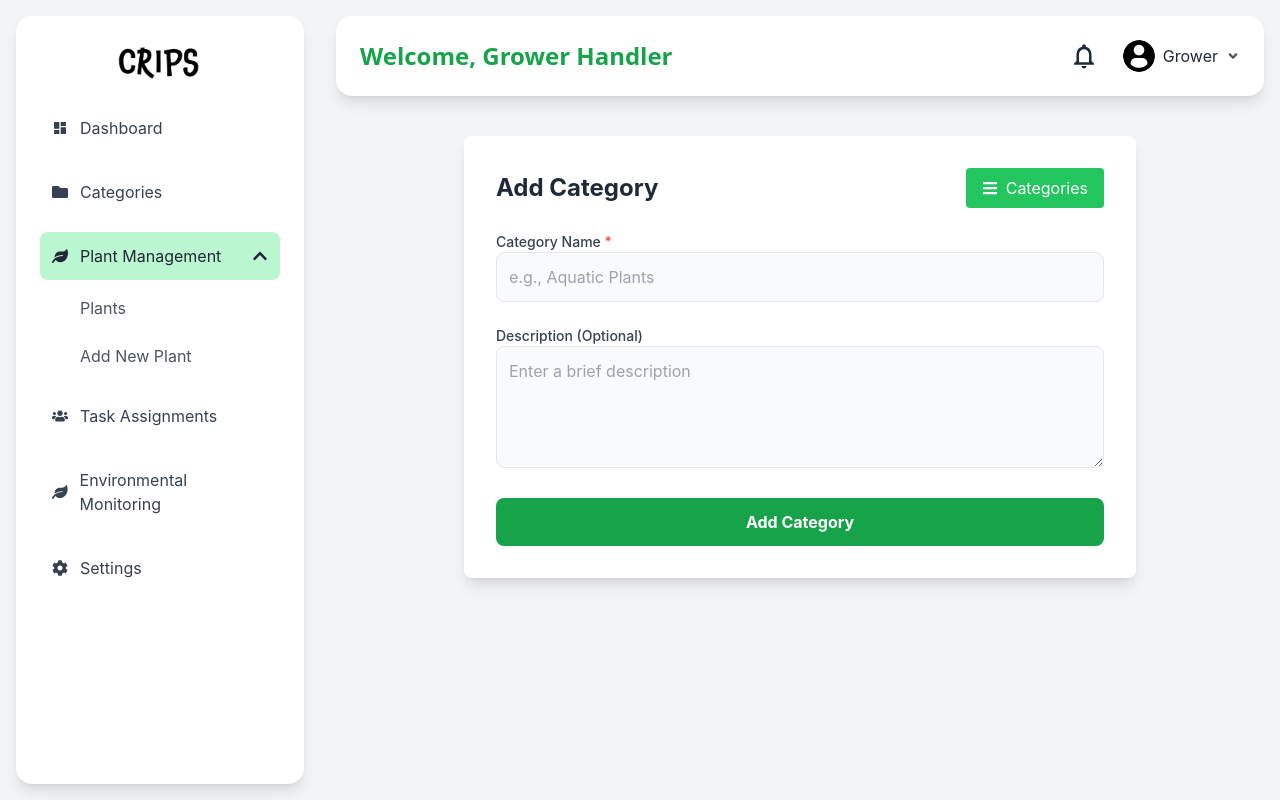
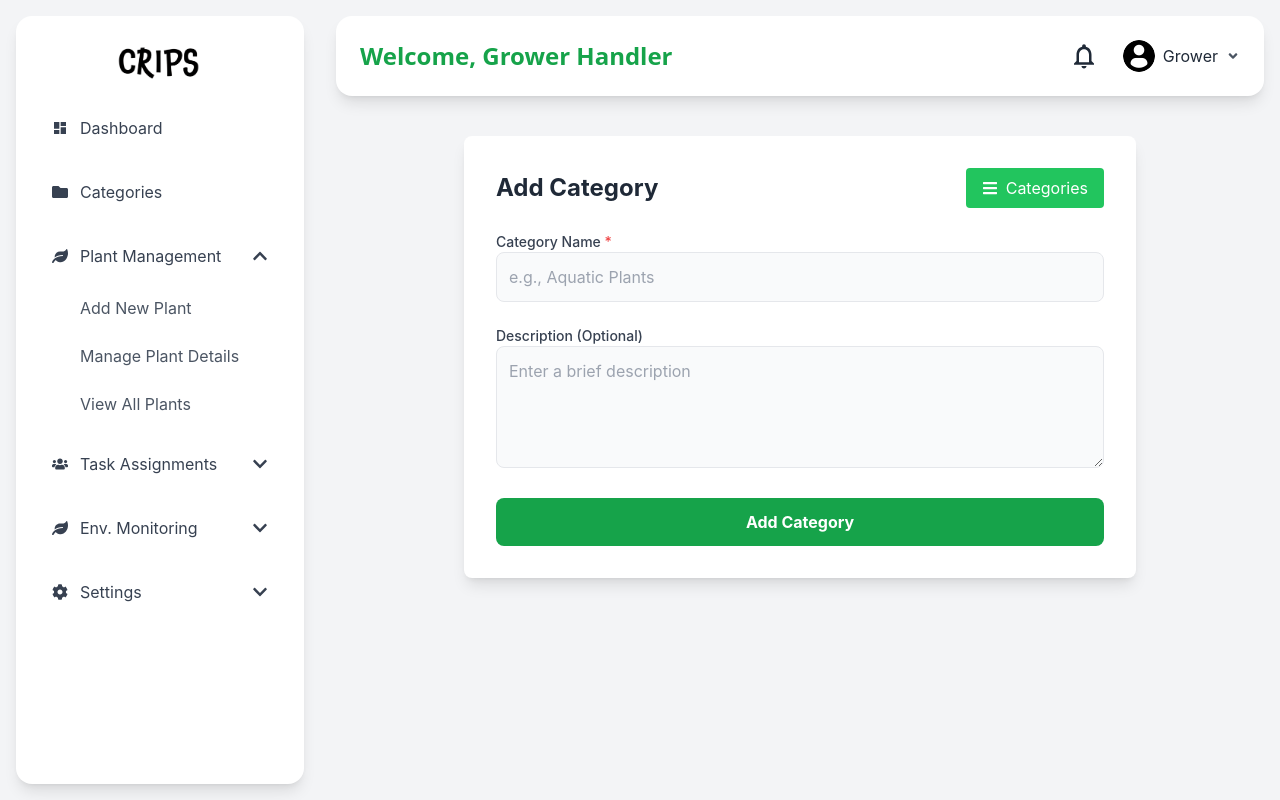
Before and after one commit to Thamidu-Peiris/CRIPS, a React (Create React App) app in the folder frontend/: page /grower-handler/add-category in a window 1280 px wide. Both pictures are taken after a click on the button "Plant Management". Built offline with nearby package versions, Linux system fonts and the light colour scheme.

Commit message:
GH sidebar issue Fixed
GH sidebar issue Fixed

```diff
--- a/frontend/src/components/GHSidebar.js
+++ b/frontend/src/components/GHSidebar.js
@@ -1,41 +1,39 @@
-// CRIPS\frontend\src\components\GHSidebar.js
 import React, { useState, useEffect } from "react";
 import { useLocation, useNavigate } from "react-router-dom";
 import { MdDashboard } from "react-icons/md";
 import { FaLeaf, FaUsers, FaCog, FaChevronDown, FaFolder } from "react-icons/fa";
 
 const GHSidebar = () => {
+  const location = useLocation();
+  const navigate = useNavigate();
+
   const [plantManagementOpen, setPlantManagementOpen] = useState(false);
-  const [selectedItem, setSelectedItem] = useState("/grower-handler-dashboard");
-  const location = useLocation(); // Get current route
-  const navigate = useNavigate(); // For programmatic navigation
+  const [taskMenuOpen, setTaskMenuOpen] = useState(false);
+  const [envMenuOpen, setEnvMenuOpen] = useState(false);
+  const [settingsMenuOpen, setSettingsMenuOpen] = useState(false);
+  const [selectedItem, setSelectedItem] = useState(location.pathname);
 
-  // Sync selectedItem with current route on mount and route change
   useEffect(() => {
     const currentPath = location.pathname;
     setSelectedItem(currentPath);
 
-    // Automatically open Plant Management dropdown if on a related route
-    if (
-      currentPath === "/grower-handler/plants" ||
-      currentPath === "/grower-handler/add-new-plant"
-    ) {
+    if (currentPath.includes("/plantFormPage") || currentPath.includes("/manage-plants") || currentPath.includes("/all-plants")) {
       setPlantManagementOpen(true);
-    } else {
-      setPlantManagementOpen(false);
+    }
+    if (currentPath.includes("/assign-tasks") || currentPath.includes("/manage-tasks")) {
+      setTaskMenuOpen(true);
+    }
+    if (currentPath.includes("/add-environmental-data") || currentPath.includes("/monitor-environment")) {
+      setEnvMenuOpen(true);
+    }
+    if (currentPath.includes("/update-profile") || currentPath.includes("/change-password")) {
+      setSettingsMenuOpen(true);
     }
   }, [location.pathname]);
 
   const handleItemClick = (href) => {
-    if (href === "#plant-management") {
-      // Toggle dropdown without navigating
-      setPlantManagementOpen(!plantManagementOpen);
-      setSelectedItem(href);
-    } else {
-      // Navigate to the route and update selected item
     setSelectedItem(href);
     navigate(href);
-    }
   };
 
   return (
@@ -43,146 +41,183 @@ const GHSidebar = () => {
       <img src="/logo.png" alt="Logo" className="h-16 mx-auto pb-4" />
 
       <ul className="space-y-4">
+        {/* Dashboard */}
         <li>
           <a
             href="/grower-handler-dashboard"
-            onClick={(e) => {
-              e.preventDefault();
-              handleItemClick("/grower-handler-dashboard");
-            }}
-            className={`flex items-center p-3 rounded-lg ${
-              selectedItem === "/grower-handler-dashboard"
-                ? "bg-green-200 text-gray-800"
-                : "text-gray-700 hover:bg-gray-200"
-            }`}
+            onClick={(e) => { e.preventDefault(); handleItemClick("/grower-handler-dashboard"); }}
+            className={`flex items-center p-3 rounded-lg ${selectedItem === "/grower-handler-dashboard" ? "bg-green-200 text-gray-800" : "text-gray-700 hover:bg-gray-200"}`}
           >
             <MdDashboard className="mr-3" /> Dashboard
           </a>
         </li>
 
-        {/* Categories Menu */}
+        {/* Categories */}
         <li>
           <a
             href="/grower-handler/manage-categories"
-            onClick={(e) => {
-              e.preventDefault();
-              handleItemClick("/grower-handler/manage-categories"); // Use actual route
-            }}
-            className={`flex items-center p-3 rounded-lg ${
-              selectedItem === "/grower-handler/manage-categories"
-                ? "bg-green-200 text-gray-800"
-                : "text-gray-700 hover:bg-gray-200"
-            }`}
+            onClick={(e) => { e.preventDefault(); handleItemClick("/grower-handler/manage-categories"); }}
+            className={`flex items-center p-3 rounded-lg ${selectedItem === "/grower-handler/manage-categories" ? "bg-green-200 text-gray-800" : "text-gray-700 hover:bg-gray-200"}`}
           >
             <FaFolder className="mr-3" /> Categories
           </a>
         </li>
 
-        {/* Plant Management with Dropdown */}
+        {/* Plant Management */}
         <li>
           <button
-            onClick={() => handleItemClick("#plant-management")}
+            onClick={() => setPlantManagementOpen(!plantManagementOpen)}
             className={`flex items-center justify-between w-full p-3 rounded-lg ${
-              selectedItem === "#plant-management" ||
-              selectedItem === "/grower-handler/plants" ||
-              selectedItem === "/grower-handler/add-new-plant"
+              ["/dashboards/GrowerHandler/plantFormPage", "/manage-plants", "/all-plants"].includes(selectedItem)
                 ? "bg-green-200 text-gray-800"
                 : "text-gray-700 hover:bg-gray-200"
             }`}
           >
-            <span className="flex items-center">
-              <FaLeaf className="mr-3" /> Plant Management
-            </span>
-            <FaChevronDown
-              className={`transition-transform ${plantManagementOpen ? "rotate-180" : ""}`}
-            />
+            <span className="flex items-center"><FaLeaf className="mr-3" /> Plant Management</span>
+            <FaChevronDown className={`transition-transform ${plantManagementOpen ? "rotate-180" : ""}`} />
           </button>
-
           {plantManagementOpen && (
             <ul className="ml-8 mt-2 space-y-2">
               <li>
                 <a
-                  href="/grower-handler/plants"
-                  onClick={(e) => {
-                    e.preventDefault();
-                    handleItemClick("/grower-handler/plants");
-                  }}
-                  className={`block p-2 rounded-lg ${
-                    selectedItem === "/grower-handler/plants"
-                      ? "bg-green-200 text-gray-800"
-                      : "text-gray-600 hover:text-green-600 hover:bg-gray-100"
-                  }`}
+                  href="/dashboards/GrowerHandler/plantFormPage"
+                  onClick={(e) => { e.preventDefault(); handleItemClick("/dashboards/GrowerHandler/plantFormPage"); }}
+                  className={`block p-2 rounded-lg ${selectedItem === "/dashboards/GrowerHandler/plantFormPage" ? "bg-green-200 text-gray-800" : "text-gray-600 hover:text-green-600 hover:bg-gray-100"}`}
                 >
-                  Plants
+                  Add New Plant
                 </a>
               </li>
               <li>
                 <a
-                  href="/grower-handler/add-new-plant"
-                  onClick={(e) => {
-                    e.preventDefault();
-                    handleItemClick("/grower-handler/add-new-plant");
-                  }}
-                  className={`block p-2 rounded-lg ${
-                    selectedItem === "/grower-handler/add-new-plant"
-                      ? "bg-green-200 text-gray-800"
-                      : "text-gray-600 hover:text-green-600 hover:bg-gray-100"
-                  }`}
+                  href="/manage-plants"
+                  onClick={(e) => { e.preventDefault(); handleItemClick("/manage-plants"); }}
+                  className={`block p-2 rounded-lg ${selectedItem === "/manage-plants" ? "bg-green-200 text-gray-800" : "text-gray-600 hover:text-green-600 hover:bg-gray-100"}`}
                 >
-                  Add New Plant
+                  Manage Plant Details
+                </a>
+              </li>
+              <li>
+                <a
+                  href="/all-plants"
+                  onClick={(e) => { e.preventDefault(); handleItemClick("/all-plants"); }}
+                  className={`block p-2 rounded-lg ${selectedItem === "/all-plants" ? "bg-green-200 text-gray-800" : "text-gray-600 hover:text-green-600 hover:bg-gray-100"}`}
+                >
+                  View All Plants
                 </a>
               </li>
             </ul>
           )}
         </li>
 
+        {/* Task Assignments */}
         <li>
-          <a
-            href="/grower-handler/task-assignments"
-            onClick={(e) => {
-              e.preventDefault();
-              handleItemClick("/grower-handler/task-assignments");
-            }}
-            className={`flex items-center p-3 rounded-lg ${
-              selectedItem === "/grower-handler/task-assignments"
+          <button
+            onClick={() => setTaskMenuOpen(!taskMenuOpen)}
+            className={`flex items-center justify-between w-full p-3 rounded-lg ${
+              ["/dashboards/GrowerHandler/assign-tasks", "/dashboards/GrowerHandler/manage-tasks"].includes(selectedItem)
                 ? "bg-green-200 text-gray-800"
                 : "text-gray-700 hover:bg-gray-200"
             }`}
           >
-            <FaUsers className="mr-3" /> Task Assignments
+            <span className="flex items-center"><FaUsers className="mr-3" /> Task Assignments</span>
+            <FaChevronDown className={`transition-transform ${taskMenuOpen ? "rotate-180" : ""}`} />
+          </button>
+          {taskMenuOpen && (
+            <ul className="ml-8 mt-2 space-y-2">
+              <li>
+                <a
+                  href="/dashboards/GrowerHandler/assign-tasks"
+                  onClick={(e) => { e.preventDefault(); handleItemClick("/dashboards/GrowerHandler/assign-tasks"); }}
+                  className={`block p-2 rounded-lg ${selectedItem === "/dashboards/GrowerHandler/assign-tasks" ? "bg-green-200 text-gray-800" : "text-gray-600 hover:text-green-600 hover:bg-gray-100"}`}
+                >
+                  Assign Tasks
                 </a>
               </li>
               <li>
                 <a
-            href="/grower-handler/environmental-monitoring"
-            onClick={(e) => {
-              e.preventDefault();
-              handleItemClick("/grower-handler/environmental-monitoring");
-            }}
-            className={`flex items-center p-3 rounded-lg ${
-              selectedItem === "/grower-handler/environmental-monitoring"
+                  href="/dashboards/GrowerHandler/manage-tasks"
+                  onClick={(e) => { e.preventDefault(); handleItemClick("/dashboards/GrowerHandler/manage-tasks"); }}
+                  className={`block p-2 rounded-lg ${selectedItem === "/dashboards/GrowerHandler/manage-tasks" ? "bg-green-200 text-gray-800" : "text-gray-600 hover:text-green-600 hover:bg-gray-100"}`}
+                >
+                  Manage All Tasks
+                </a>
+              </li>
+            </ul>
+          )}
+        </li>
+
+        {/* Environmental Monitoring */}
+        <li>
+          <button
+            onClick={() => setEnvMenuOpen(!envMenuOpen)}
+            className={`flex items-center justify-between w-full p-3 rounded-lg ${
+              ["/dashboards/GrowerHandler/add-environmental-data", "/monitor-environment"].includes(selectedItem)
                 ? "bg-green-200 text-gray-800"
                 : "text-gray-700 hover:bg-gray-200"
             }`}
           >
-            <FaLeaf className="mr-3" /> Environmental Monitoring
+            <span className="flex items-center"><FaLeaf className="mr-3" /> Env. Monitoring</span>
+            <FaChevronDown className={`transition-transform ${envMenuOpen ? "rotate-180" : ""}`} />
+          </button>
+          {envMenuOpen && (
+            <ul className="ml-8 mt-2 space-y-2">
+              <li>
+                <a
+                  href="/dashboards/GrowerHandler/add-environmental-data"
+                  onClick={(e) => { e.preventDefault(); handleItemClick("/dashboards/GrowerHandler/add-environmental-data"); }}
+                  className={`block p-2 rounded-lg ${selectedItem === "/dashboards/GrowerHandler/add-environmental-data" ? "bg-green-200 text-gray-800" : "text-gray-600 hover:text-green-600 hover:bg-gray-100"}`}
+                >
+                  Add Environmental Data
                 </a>
               </li>
               <li>
                 <a
-            href="/grower-handler/settings"
-            onClick={(e) => {
-              e.preventDefault();
-              handleItemClick("/grower-handler/settings");
-            }}
-            className={`flex items-center p-3 rounded-lg ${
-              selectedItem === "/grower-handler/settings"
+                  href="/monitor-environment"
+                  onClick={(e) => { e.preventDefault(); handleItemClick("/monitor-environment"); }}
+                  className={`block p-2 rounded-lg ${selectedItem === "/monitor-environment" ? "bg-green-200 text-gray-800" : "text-gray-600 hover:text-green-600 hover:bg-gray-100"}`}
+                >
+                  Environmental Monitoring
+                </a>
+              </li>
+            </ul>
+          )}
+        </li>
+
+        {/* Settings */}
+        <li>
+          <button
+            onClick={() => setSettingsMenuOpen(!settingsMenuOpen)}
+            className={`flex items-center justify-between w-full p-3 rounded-lg ${
+              ["/grower-handler/update-profile", "/grower-handler/change-password"].includes(selectedItem)
                 ? "bg-green-200 text-gray-800"
                 : "text-gray-700 hover:bg-gray-200"
             }`}
           >
-            <FaCog className="mr-3" /> Settings
+            <span className="flex items-center"><FaCog className="mr-3" /> Settings</span>
+            <FaChevronDown className={`transition-transform ${settingsMenuOpen ? "rotate-180" : ""}`} />
+          </button>
+          {settingsMenuOpen && (
+            <ul className="ml-8 mt-2 space-y-2">
+              <li>
+                <a
+                  href="/grower-handler/update-profile"
+                  onClick={(e) => { e.preventDefault(); handleItemClick("/grower-handler/update-profile"); }}
+                  className={`block p-2 rounded-lg ${selectedItem === "/grower-handler/update-profile" ? "bg-green-200 text-gray-800" : "text-gray-600 hover:text-green-600 hover:bg-gray-100"}`}
+                >
+                  Update Profile
                 </a>
+              </li>
+              <li>
+                <a
+                  href="/grower-handler/change-password"
+                  onClick={(e) => { e.preventDefault(); handleItemClick("/grower-handler/change-password"); }}
+                  className={`block p-2 rounded-lg ${selectedItem === "/grower-handler/change-password" ? "bg-green-200 text-gray-800" : "text-gray-600 hover:text-green-600 hover:bg-gray-100"}`}
+                >
+                  Change Password
+                </a>
+              </li>
+            </ul>
+          )}
         </li>
       </ul>
     </nav>
```
Also changed, not shown: 1 other file (tests, documents, lock files or other folders). Lines whose indentation alone changed are shown as unchanged.
